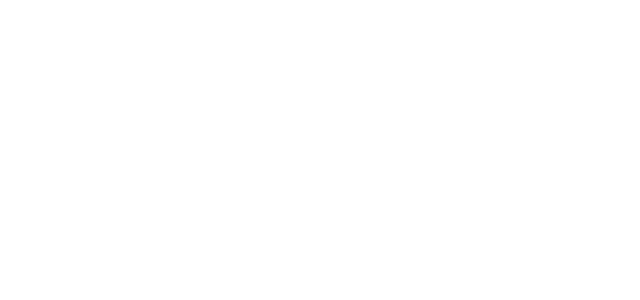
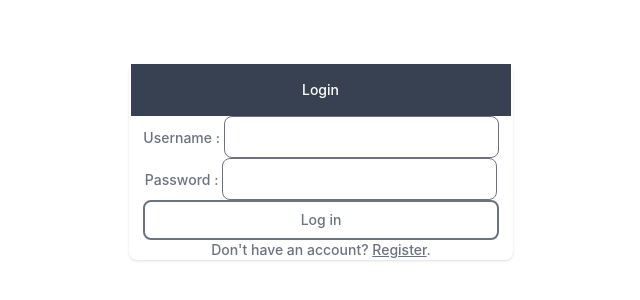
Before and after one commit to sahil352005/mahaDBT-frontend, a React (Create React App) app: page /login in a window 1280 px wide. Before the commit this address had no page. Shown: the part 238-538 px from the top of the page, without its empty margins (319-959 px from the left). Built offline with nearby package versions, Linux system fonts and the light colour scheme.

Commit message:
Update App.jsx

```diff
--- a/src/App.jsx
+++ b/src/App.jsx
@@ -3,12 +3,14 @@
 import Login from './Login';
 import Profile from './Profile';
 import Register from './Register'
+import Dashboard from "./Dashboard";
 
 function App() {
   return (
     <Router>
       <Routes>
-        <Route path="/" element={<Login />} />
+      <Route path="/" element={<Dashboard />} />
+        <Route path="/login" element={<Login />} />
         <Route path="/register" element={<Register />} />
         <Route path="/profile" element={<Profile />} />
       </Routes>
```
